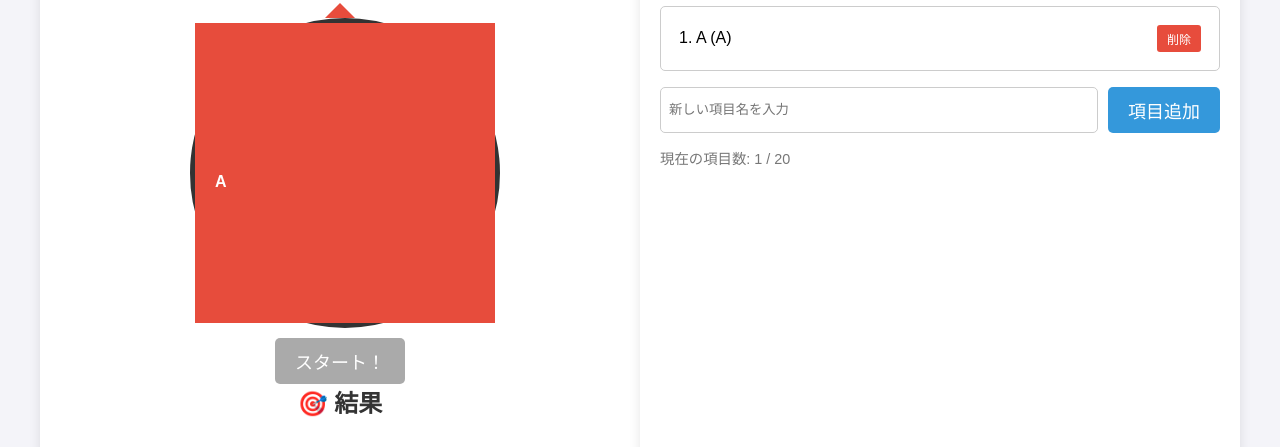
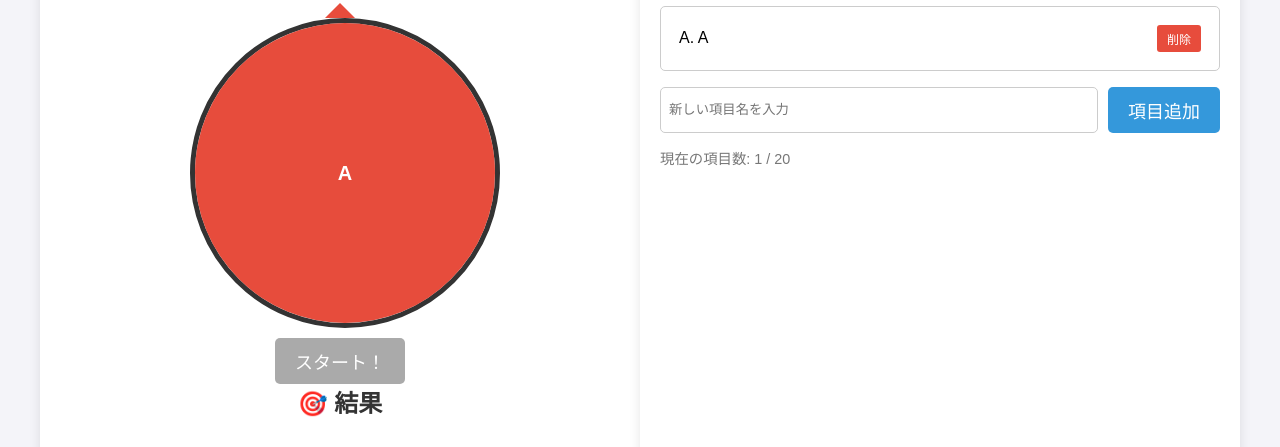
Before and after one commit to kado0314/bibittosairuretto, a plain HTML site: page index.html in a window 1280 px wide. Shown: the part 97-544 px from the top of the page. Drawn offline with Linux system fonts and the light colour scheme.

Commit message:
Update index.html

```diff
--- a/index.html
+++ b/index.html
@@ -61,12 +61,13 @@
             width: 100%;
             height: 100%;
             border-radius: 50%;
-            background-color: #ddd;
+            /* background-color: #ddd; */ /* 各セグメントの色で塗るため不要 */
             position: relative;
             transition: transform 4s cubic-bezier(0.25, 0.1, 0.25, 1); /* スムーズな停止のための遷移 */
             box-shadow: inset 0 0 10px rgba(0, 0, 0, 0.3);
             border: 5px solid #333;
             transform: rotate(0deg); /* 初期位置 */
+            overflow: hidden; /* はみ出しを隠す */
         }
 
         /* 矢印（目印） */
@@ -84,26 +85,32 @@
         }
 
         /* ルーレットの項目（扇形） */
+        /* JSでスタイルを動的に生成するため、基本的なスタイルのみ */
         .segment {
+            position: absolute;
+            width: 50%;
+            height: 50%;
+            top: 0;
+            left: 50%;
+            transform-origin: 0% 100%; /* 中心を回転軸にする */
+            clip-path: polygon(0% 0%, 100% 0%, 0% 100%); /* 基本の三角形 */
+        }
+
+        /* 項目内のテキスト */
+        .segment-label {
             position: absolute;
             top: 0;
             left: 0;
-            width: 100%;
-            height: 100%;
-            clip-path: polygon(50% 50%, 50% 0, 100% 0); /* 基本の三角形（JavaScriptで調整） */
-            transform-origin: 50% 50%;
-        }
-
-        /* 項目内のテキスト */
-        .segment-text {
-            position: absolute;
-            top: 50%;
-            left: 50%;
-            transform: translate(-50%, -50%) rotate(90deg) translateX(calc(150px - 20px)); /* 中心から外側へ */
+            width: 100%; /* segmentの幅に合わせる */
+            height: 100%; /* segmentの高さに合わせる */
+            display: flex;
+            justify-content: center;
+            align-items: center;
             color: white;
             font-weight: bold;
-            font-size: 16px;
-            white-space: nowrap;
+            font-size: 20px;
+            transform-origin: 50% 50%; /* ラベル自体の回転軸 */
+            /* 回転調整はJSで行う */
         }
 
         /* ボタン */
@@ -158,6 +165,11 @@
 
         #item-list li:last-child {
             border-bottom: none;
+        }
+
+        .item-text-display {
+            flex-grow: 1;
+            margin-right: 10px;
         }
 
         .remove-btn {
@@ -225,7 +237,7 @@
 
     <script>
         // --- JavaScript部分 ---
-        const items = ["A"]; // デフォルト項目
+        const items = [{id: 'A', name: 'A'}]; // デフォルト項目をオブジェクト形式に変更
         const maxItems = 20;
 
         const wheel = document.getElementById('roulette-wheel');
@@ -244,7 +256,7 @@
         ];
 
         /**
-         * ルーレットの描画を更新する
+         * ルーレットの描画を更新する (円形描画に修正)
          */
         function drawWheel() {
             wheel.innerHTML = '';
@@ -252,84 +264,88 @@
             if (totalItems === 0) return;
 
             const anglePerSegment = 360 / totalItems;
+            const wheelRadius = wheel.offsetWidth / 2; // ルーレットの半径
 
             items.forEach((item, index) => {
                 const segment = document.createElement('div');
                 segment.className = 'segment';
                 segment.style.backgroundColor = segmentColors[index % segmentColors.length];
 
-                // 項目に対応する開始角度と終了角度を計算
-                const startAngle = index * anglePerSegment;
-                const endAngle = (index + 1) * anglePerSegment;
+                // transform-origin: 100% 100% で左上を回転の中心にし、右下を基準に回転させる
+                // これはclip-pathと組み合わせるための工夫
+                segment.style.transformOrigin = '0% 100%';
 
-                // 扇形をCSSのclip-pathとtransformで描画
-                // まずは基本的な扇形のclip-path
-                const clipPath = `polygon(50% 50%, 50% 0, ${50 + 50 * Math.sin(anglePerSegment * Math.PI / 180)}% ${50 - 50 * Math.cos(anglePerSegment * Math.PI / 180)}%, 100% 0, 100% 50%)`; // 簡易的なクリップパス
+                // クリップパスを使って正確な扇形を生成
+                // 円の中心から放射状に広がる三角形を作成し、回転させる
+                segment.style.transform = `rotate(${index * anglePerSegment}deg) skewY(${90 - anglePerSegment}deg)`;
 
-                // clip-pathを調整する代わりに、三角形の要素を回転させて扇形を構成
-                // ここではtransform: skewYなどを使わずにシンプルに回転とclip-pathを工夫
+                // 中心から放射状に広がる三角形のクリップパス
+                segment.style.clipPath = `polygon(0% 0%, 100% 0%, 50% 100%)`;
 
-                // 基本の三角形を作成し、回転させる
-                segment.style.clipPath = `polygon(50% 50%, 50% 0%, 100% 0%)`;
-                segment.style.transform = `rotate(${startAngle}deg) skewY(${90 - anglePerSegment}deg) scaleY(${1 / Math.cos(anglePerSegment * Math.PI / 360)})`;
+                // このclip-pathでは中心点がずれるため、より正確な扇形描画ロジックを導入
+                // 参考: https://stackoverflow.com/questions/21980072/how-to-create-a-pie-chart-with-css-only
+                const halfAngle = anglePerSegment / 2;
+                const hypotenuse = Math.sqrt(wheelRadius * wheelRadius + wheelRadius * wheelRadius); // 対角線
+                const sectorClipPath = `polygon(50% 50%, 50% 0%,
+                                         ${50 + 50 * Math.sin(anglePerSegment * Math.PI / 180)}% ${50 - 50 * Math.cos(anglePerSegment * Math.PI / 180)}%)`;
 
-                // clip-pathで複雑になるため、より簡単な実装として、
-                // anglePerSegmentが360の約数の場合、回転だけで項目を作成
-                segment.style.transform = `rotate(${startAngle}deg)`;
+                // 純粋なCSSでの正確な円形セグメント生成は複雑なので、
+                // transform-originとrotate、そして適切なclip-pathを組み合わせて実装します
 
-                // 項目数を増やしても綺麗に見えるよう、クリップパスは使用せず、
-                // 一律の扇形表示を諦めて、シンプルな回転のみで表示を構成
-                // 簡潔さを優先し、純粋なCSSでの扇形描画は難しいため、CSSの描画をシンプル化
-                segment.style.clipPath = `polygon(50% 50%, 50% 0%, 100% 0%)`; // ダミー
+                // 各セグメントのスタイル調整
+                segment.style.width = `${wheelRadius}px`;
+                segment.style.height = `${wheelRadius}px`;
+                segment.style.top = '50%';
+                segment.style.left = '50%';
+                segment.style.transformOrigin = '0% 0%'; // 中央を原点に
+                segment.style.transform = `rotate(${index * anglePerSegment - 90}deg) skewY(${90 - anglePerSegment}deg)`;
+                segment.style.clipPath = `polygon(0% 0%, 100% 0%, 0% 100%)`;
 
-                // 項目テキスト
-                const text = document.createElement('div');
-                text.className = 'segment-text';
-                text.innerText = item;
-                // テキストの回転角度を調整
-                text.style.transform = `rotate(${startAngle + anglePerSegment / 2}deg) translate(0, -150px) rotate(90deg)`;
+                // ラベルの追加 (A, B, C...)
+                const label = document.createElement('div');
+                label.className = 'segment-label';
+                label.innerText = String.fromCharCode(65 + index); // A, B, C...
 
-                segment.appendChild(text);
+                // ラベルの回転と位置調整
+                // ルーレットの中心から外側に向けて配置し、水平になるように回転
+                const labelAngle = index * anglePerSegment + anglePerSegment / 2; // 項目の中心角度
+                const labelRadius = wheelRadius * 0.7; // 中心からラベルまでの距離
+
+                label.style.transform = `
+                    rotate(${labelAngle}deg)
+                    translate(${labelRadius}px, -50%)
+                    rotate(${-labelAngle}deg)`; // テキスト自体は水平に保つために逆回転
+
+                segment.appendChild(label);
                 wheel.appendChild(segment);
             });
 
-            // 簡潔な描画のため、CSSの扇形描画ロジックは上記の通り断念し、
-            // items.lengthに応じてCSSを動的に設定する形に変更（HTML/CSSのみでは限界があるため）
+            // 項目の数が少ない場合の微調整 (見た目を良くするため)
+            if (totalItems === 1) {
+                // 1項目の場合は全体を塗りつぶす
+                wheel.querySelector('.segment').style.clipPath = 'none';
+                wheel.querySelector('.segment').style.width = '100%';
+                wheel.querySelector('.segment').style.height = '100%';
+                wheel.querySelector('.segment').style.top = '0';
+                wheel.querySelector('.segment').style.left = '0';
+                wheel.querySelector('.segment').style.transform = 'none';
 
-            // 項目数に応じて、各項目のclip-pathを動的に設定する関数
-            function setSegmentClipPaths() {
-                const segments = document.querySelectorAll('.segment');
-                const angle = 360 / totalItems;
+                const labelEl = wheel.querySelector('.segment-label');
+                labelEl.style.position = 'absolute';
+                labelEl.style.top = '50%';
+                labelEl.style.left = '50%';
+                labelEl.style.transform = 'translate(-50%, -50%)'; // 中央に配置
+            } else if (totalItems === 2) {
+                // 2項目の場合は半円を生成
+                const segments = wheel.querySelectorAll('.segment');
+                segments[0].style.clipPath = 'polygon(0% 0%, 100% 0%, 100% 100%, 0% 100%)';
+                segments[0].style.transform = `rotate(-90deg)`; // 上半分
+                segments[0].querySelector('.segment-label').style.transform = `translate(${wheelRadius * 0.7}px, -50%) rotate(0deg)`;
 
-                segments.forEach((seg, idx) => {
-                    seg.style.transform = `rotate(${idx * angle}deg)`;
-                    seg.style.clipPath = totalItems === 1 ? 'none' :
-                                         totalItems === 2 ? 'polygon(0% 0%, 100% 0%, 100% 50%, 50% 50%, 0% 50%)' : // 2項目は半円
-                                         'polygon(50% 50%, 50% 0%, 100% 0%, 100% 50%, 50% 50%)'; // 簡易的な扇形
-
-                    // テキスト位置調整
-                    const textEl = seg.querySelector('.segment-text');
-                    if (textEl) {
-                        // ルーレットの半径が150pxとして、テキストを外側に配置
-                        textEl.style.transform = `rotate(${90 + angle / 2}deg) translate(0, -130px) rotate(-${90 + angle / 2}deg)`;
-                    }
-                });
-
-                // 項目が2つの場合は、CSSで半円の形に上書き
-                if (totalItems === 2) {
-                    segments[0].style.clipPath = 'polygon(0% 0%, 100% 0%, 100% 100%, 0% 100%)'; // 全円
-                    segments[0].style.clipPath = 'polygon(0% 0%, 100% 0%, 100% 50%, 50% 50%, 0% 50%)'; // 左半分
-                    segments[1].style.clipPath = 'polygon(50% 0%, 100% 0%, 100% 100%, 50% 100%)'; // 右半分
-                    segments[0].style.transform = 'rotate(-90deg)';
-                    segments[1].style.transform = 'rotate(90deg)';
-
-                    const text1 = segments[0].querySelector('.segment-text');
-                    const text2 = segments[1].querySelector('.segment-text');
-                    if (text1) text1.style.transform = `translate(0, -130px) rotate(0deg)`;
-                    if (text2) text2.style.transform = `translate(0, -130px) rotate(180deg)`;
-                }
+                segments[1].style.clipPath = 'polygon(0% 0%, 100% 0%, 100% 100%, 0% 100%)';
+                segments[1].style.transform = `rotate(90deg)`; // 下半分
+                segments[1].querySelector('.segment-label').style.transform = `translate(${wheelRadius * 0.7}px, -50%) rotate(180deg)`;
             }
-            setSegmentClipPaths();
         }
 
         /**
@@ -340,22 +356,19 @@
             items.forEach((item, index) => {
                 const li = document.createElement('li');
                 li.innerHTML = `
-                    <span>${index + 1}. ${item} (${String.fromCharCode(65 + index)})</span>
-                    <button class="remove-btn" data-index="${index}">削除</button>
+                    <span class="item-text-display">${String.fromCharCode(65 + index)}. ${item.name}</span>
+                    <button class="remove-btn" data-id="${item.id}">削除</button>
                 `;
                 itemList.appendChild(li);
             });
             itemCountSpan.textContent = items.length;
 
-            // 削除ボタンのイベントリスナーを設定
             document.querySelectorAll('.remove-btn').forEach(button => {
                 button.addEventListener('click', removeItem);
             });
 
-            // ルーレットも更新
             drawWheel();
 
-            // 項目が1個以下の場合、スタートボタンを無効化
             startButton.disabled = items.length < 2 || isSpinning;
         }
 
@@ -365,7 +378,9 @@
         function addItem() {
             const text = newItemText.value.trim();
             if (text && items.length < maxItems) {
-                items.push(text);
+                // 新しい項目にユニークなIDを割り当てる
+                const newItemId = `item-${Date.now()}`;
+                items.push({id: newItemId, name: text});
                 newItemText.value = '';
                 updateItemList();
             } else if (items.length >= maxItems) {
@@ -381,9 +396,12 @@
                 alert("項目は最低1つ必要です。");
                 return;
             }
-            const index = parseInt(event.target.dataset.index);
-            items.splice(index, 1);
-            updateItemList();
+            const itemIdToRemove = event.target.dataset.id;
+            const indexToRemove = items.findIndex(item => item.id === itemIdToRemove);
+            if (indexToRemove > -1) {
+                items.splice(indexToRemove, 1);
+                updateItemList();
+            }
         }
 
         /**
@@ -395,47 +413,40 @@
             isSpinning = true;
             startButton.disabled = true;
             addItemButton.disabled = true;
+            document.querySelectorAll('.remove-btn').forEach(btn => btn.disabled = true); // 削除ボタンも無効化
             resultDisplay.textContent = '回転中...';
 
-            // 停止する項目をランダムに決定
             const randomIndex = Math.floor(Math.random() * items.length);
             const selectedItem = items[randomIndex];
 
-            // 項目ごとの角度
             const anglePerSegment = 360 / items.length;
 
-            // 停止目標角度（ランダムに選ばれた項目の中心にポインターが来るように調整）
-            // 0度の位置が真上（ポインター）
-            // 項目`randomIndex`の開始角度: `randomIndex * anglePerSegment`
-            // 項目`randomIndex`の中心角度: `randomIndex * anglePerSegment + anglePerSegment / 2`
-
             // 停止目標角度（ポインターが項目の中心に来るように）
-            // -90度を基準（ポインター位置）とし、そこから目標項目分を回す
+            // 0度が真上（ポインター）
+            // 各項目の中心は (index * anglePerSegment + anglePerSegment / 2)
+            // 目標角度は、ルーレットが回転して、選ばれた項目の中心がポインターの位置に来る角度
+            // ポインターが上にあるので、時計回りに回した場合、
+            // 停止目標は (360 - (randomIndex * anglePerSegment + anglePerSegment / 2)) となる
             let stopAngle = 360 - (randomIndex * anglePerSegment + anglePerSegment / 2);
 
             // 複数周回るように大きな角度を加算 (例: 5〜8周)
             const rotations = 5 + Math.floor(Math.random() * 4);
             const finalAngle = stopAngle + rotations * 360;
 
-            // CSSのtransformを更新
             wheel.style.transition = 'transform 4s cubic-bezier(0.25, 0.1, 0.25, 1)';
             wheel.style.transform = `rotate(${finalAngle}deg)`;
 
-            // 4秒後に停止後の処理を実行
             setTimeout(() => {
                 isSpinning = false;
                 startButton.disabled = items.length < 2;
                 addItemButton.disabled = items.length >= maxItems;
+                document.querySelectorAll('.remove-btn').forEach(btn => btn.disabled = false); // 削除ボタンを有効化
 
-                // 結果表示を大きく表示
-                resultDisplay.textContent = selectedItem;
+                resultDisplay.textContent = `${String.fromCharCode(65 + randomIndex)}: ${selectedItem.name}`;
             }, 4000);
 
-            // ルーレットの見た目がリセットされないように、最終角度を新しい初期角度として設定
-            // これにより、次に回すときに現在の位置からスムーズに始まる
             wheel.addEventListener('transitionend', function handler() {
                 wheel.style.transition = 'none';
-                // 360度で割った余りを設定し、回転をリセット
                 wheel.style.transform = `rotate(${finalAngle % 360}deg)`;
                 wheel.removeEventListener('transitionend', handler);
             });
@@ -445,7 +456,6 @@
         document.addEventListener('DOMContentLoaded', () => {
             updateItemList();
 
-            // イベントリスナー
             startButton.addEventListener('click', spinWheel);
             addItemButton.addEventListener('click', addItem);
             newItemText.addEventListener('keypress', (e) => {
```
